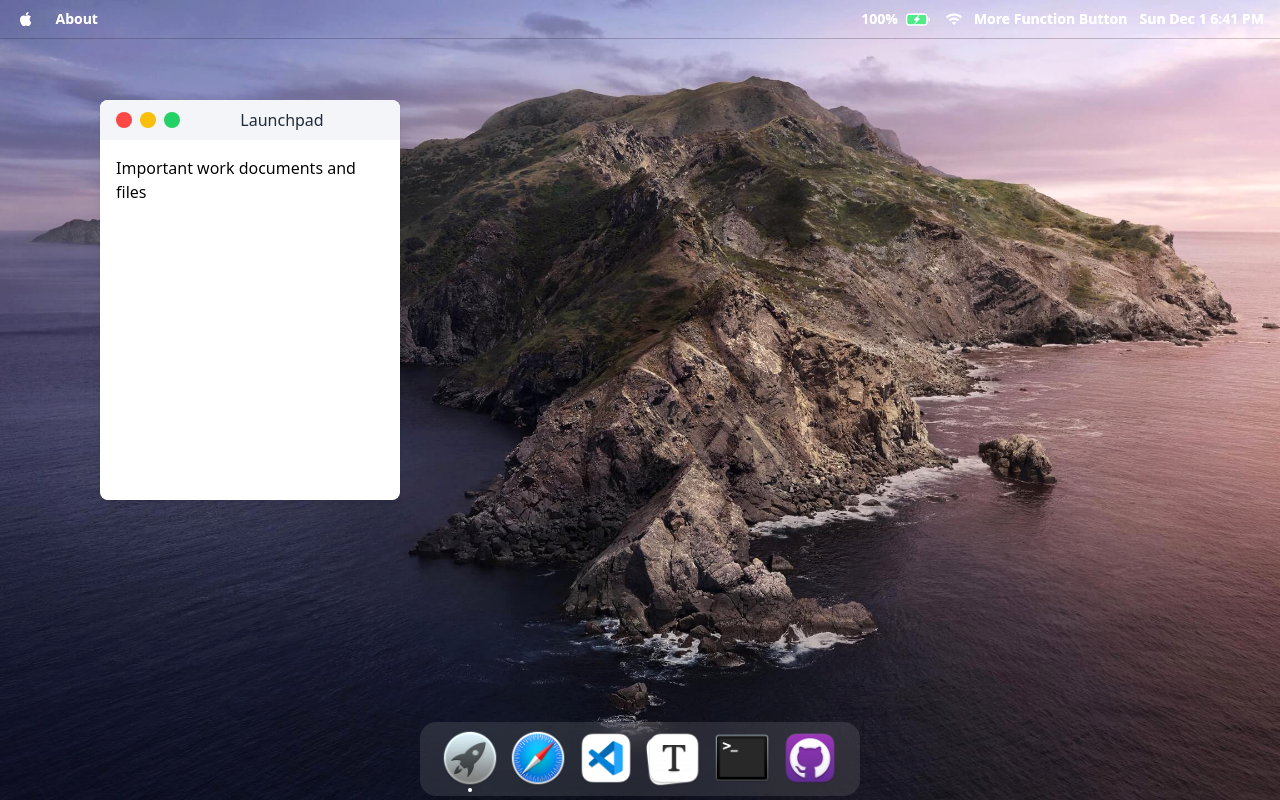
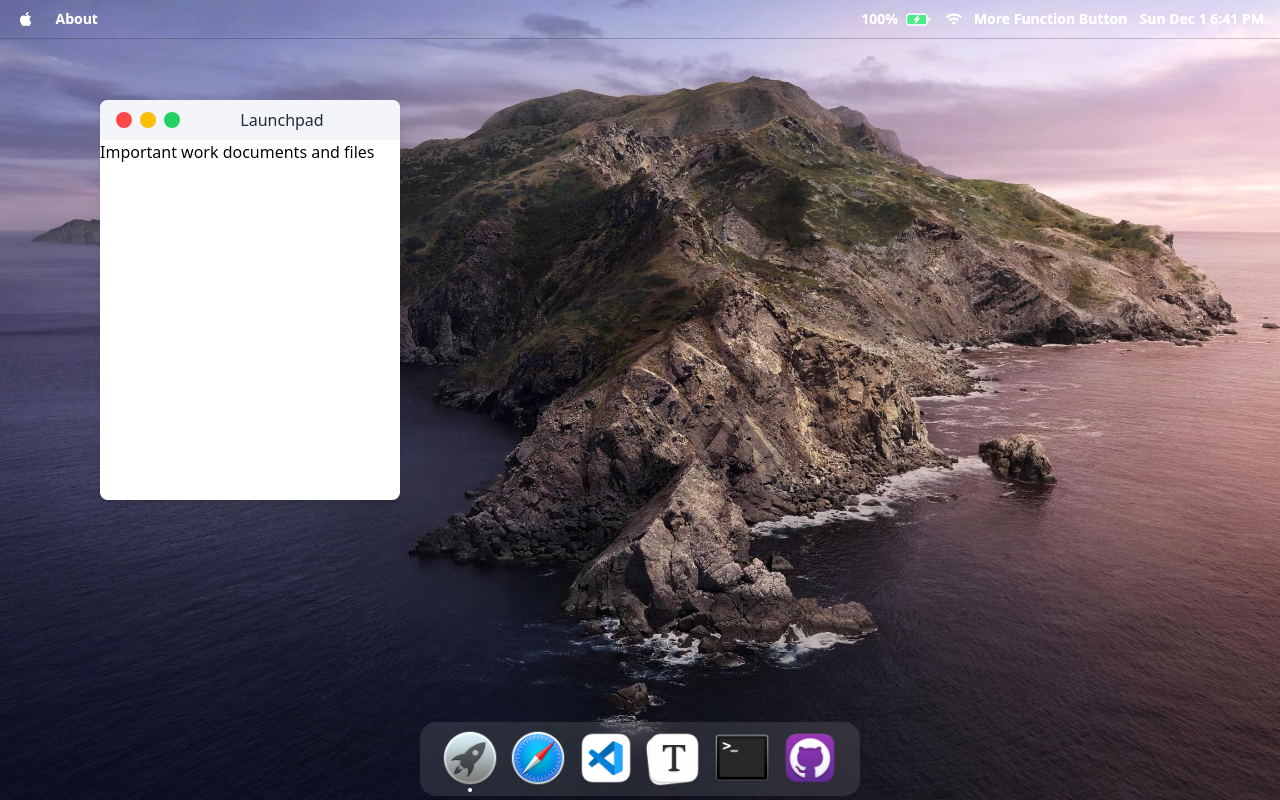
Before and after one commit to Roshan-Here/Roshan-MacOs, a Next.js app in the folder macos-leo/: page / in a window 1280 px wide. Built offline with nearby package versions, Linux system fonts and the light colour scheme.

Commit message:
Fixed bug, Added GithubApp

```diff
--- a/macos-leo/app/Components/Dock/DockItems.tsx
+++ b/macos-leo/app/Components/Dock/DockItems.tsx
@@ -6,6 +6,7 @@ import Typora from "@/public/assets/Icons/typora.png";
 import Vscode from "@/public/assets/Icons/vscode.png";
 import { DockItem } from '../Types/FloatingDockType';
 import TyporaApp from "./../MainApps/Typora";
+import GithubApp from "../MainApps/Github";
 
 
 export const DockItems: DockItem[] = [
@@ -45,8 +46,8 @@ export const DockItems: DockItem[] = [
     id: "terminal",
     title: "Terminal",
     imageSrc: Terminal.src,
-    content: "Personal and family photos collection",
-    initialSize: { width: 400, height: 300 },
+    content: (<GithubApp/>),
+    initialSize: { width: 660, height: 560 },
     initialPosition: { x: 200, y: 150 },
   },
   {
--- /dev/null
+++ b/macos-leo/app/Components/MainApps/Github.tsx
@@ -0,0 +1,11 @@
+function GithubApp() {
+  const BaseUrl =
+    "https://github1s.com/Roshan-Here/OneCompiler/blob/HEAD/client/src/App.jsx";
+  return (
+    <div className="w-full h-full overflow-hidden">
+      <iframe src={BaseUrl} className="w-full h-full"></iframe>
+    </div>
+  );
+}
+
+export default GithubApp;
--- a/macos-leo/app/Components/MainApps/Typora.tsx
+++ b/macos-leo/app/Components/MainApps/Typora.tsx
@@ -1,15 +1,17 @@
+import { UserThemeStore } from '@/app/state/store';
 import React, { useState } from 'react'
 
 function TyporaApp() {
+  const { isDark } = UserThemeStore();
     const DefaultData = "Heyy 👋\n\nIts me Roshan\nNice to meat You"
     const [typordata, settyporadata] = useState<string>(DefaultData)
     const HandleChange=(e:React.ChangeEvent<HTMLTextAreaElement>)=>{
         settyporadata(e.target.value)
     }
   return (
-    <div className='w-full h-[420px] overflow-hidden'>
+    <div className="p-4 w-full h-[420px] overflow-hidden">
         <textarea
-            className="w-full h-full border-none focus:outline-none resize-none"
+            className={`w-full h-full border-none focus:outline-none resize-none ${isDark?"text-white bg-gray-800":"text-gray-800 bg-white"}`}
             value={typordata}
             onChange={HandleChange}
         ></textarea>
--- a/macos-leo/app/Components/MainScreen/Folders/Folder.tsx
+++ b/macos-leo/app/Components/MainScreen/Folders/Folder.tsx
@@ -219,7 +219,7 @@ export const FloatingFolder: React.FC<FloatingFolderProps> = ({
 
       {/* Folder Content */}
       <div
-        className={`p-4 overflow-auto h-[calc(100%-2.5rem)]`}
+        className={`overflow-auto h-[calc(100%-2.5rem)]`}
       >
         {children}
       </div>
```
